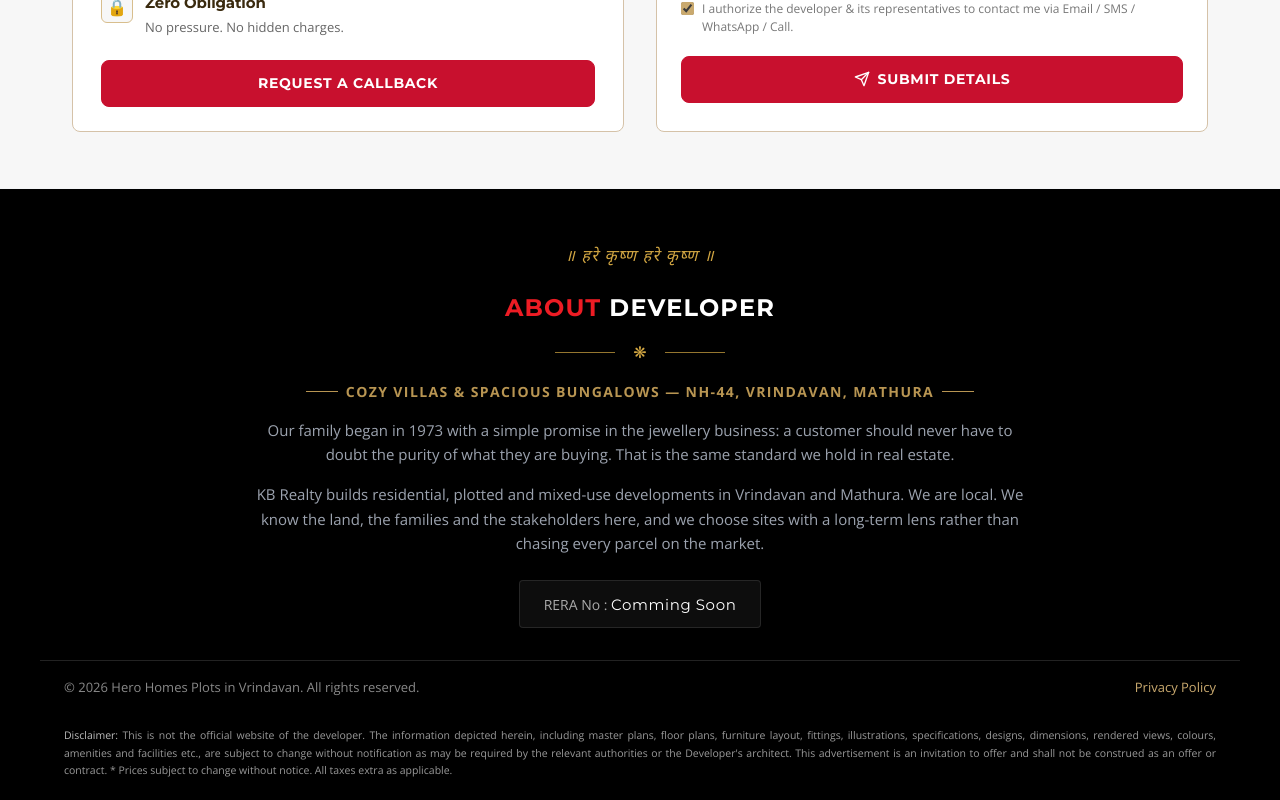
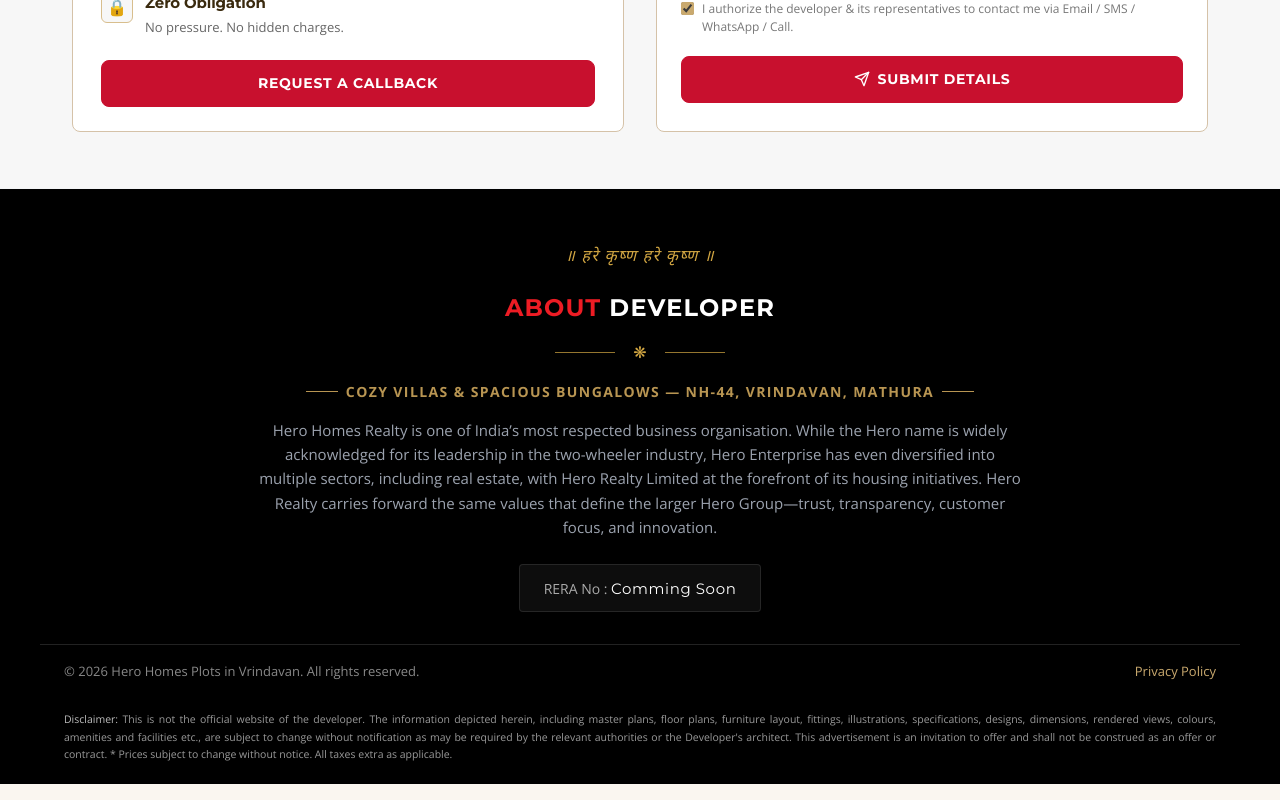
Before and after one commit to vineet-proptiger/Vrindavan, a Next.js app: page / in a window 1280 px wide. Shown: the part 5812-6612 px from the top of the page. Built offline with nearby package versions, Linux system fonts and the light colour scheme.

Commit message:
update footer content to reflect new company information

```diff
--- a/components/Footer.jsx
+++ b/components/Footer.jsx
@@ -24,11 +24,8 @@
       </div>
 
       <div className="text-gray-400 text-sm md:text-[15px] leading-relaxed max-w-3xl mx-auto text-center" style={{ fontFamily: 'var(--font-sans), Open Sans, sans-serif' }}>
-        <p style={{ marginBottom: '16px' }}>
-          Our family began in 1973 with a simple promise in the jewellery business: a customer should never have to doubt the purity of what they are buying. That is the same standard we hold in real estate.
-        </p>
         <p>
-          KB Realty builds residential, plotted and mixed-use developments in Vrindavan and Mathura. We are local. We know the land, the families and the stakeholders here, and we choose sites with a long-term lens rather than chasing every parcel on the market.
+          Hero Homes Realty is one of India’s most respected business organisation. While the Hero name is widely acknowledged for its leadership in the two-wheeler industry, Hero Enterprise has even diversified into multiple sectors, including real estate, with Hero Realty Limited at the forefront of its housing initiatives. Hero Realty carries forward the same values that define the larger Hero Group—trust, transparency, customer focus, and innovation.
         </p>
       </div>
 
```
